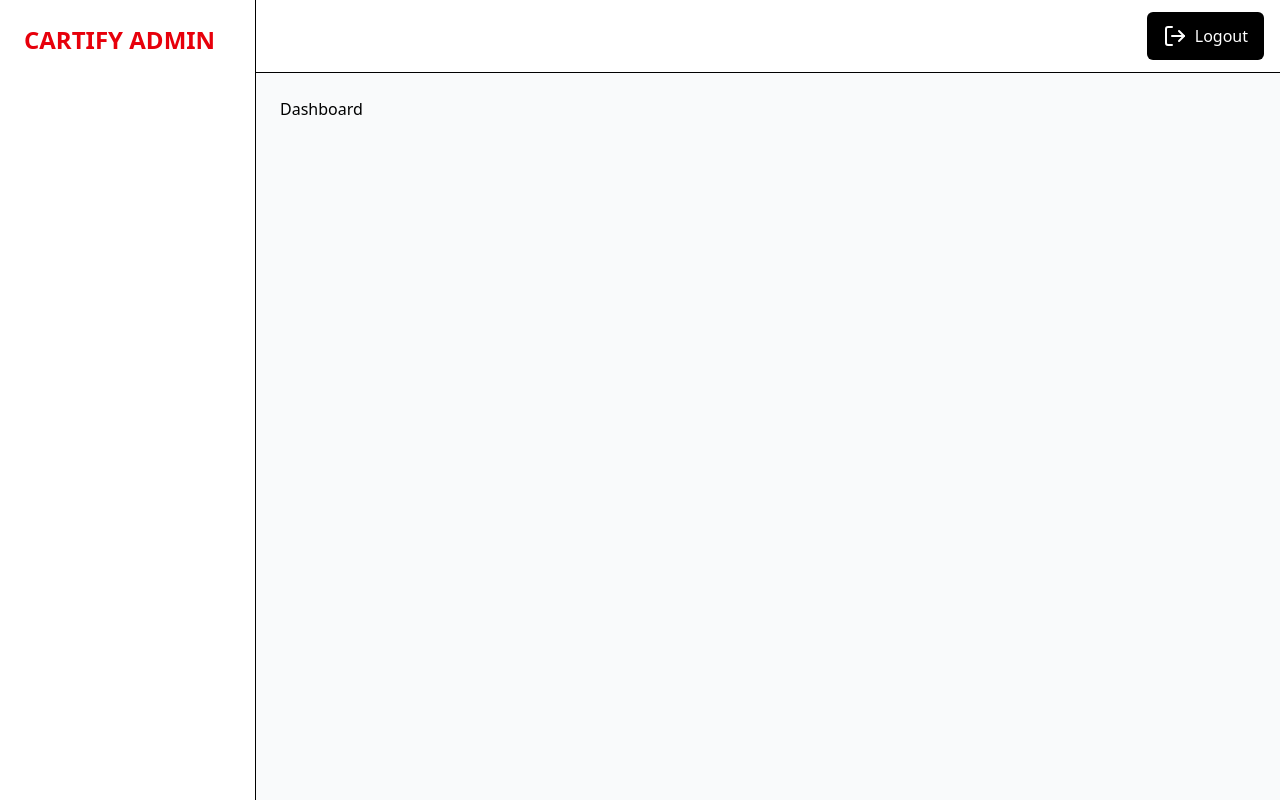
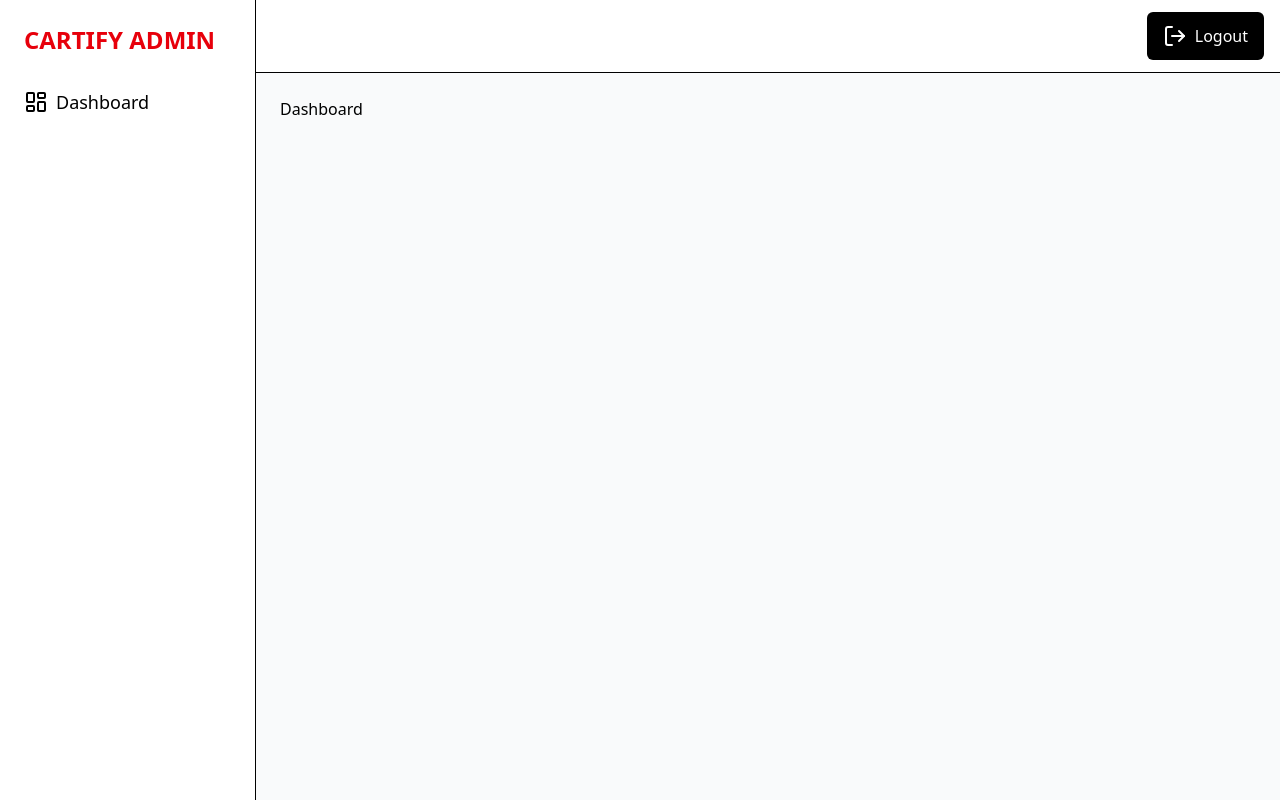
Before and after one commit to Yassin-101/CARTIFY, a React (Vite) app in the folder frontend/: page /admin in a window 1280 px wide. Built offline with nearby package versions, Linux system fonts and the light colour scheme.

Commit message:
admin sidebar

```diff
--- a/frontend/package.json
+++ b/frontend/package.json
@@ -12,6 +12,7 @@
   "dependencies": {
     "@tailwindcss/vite": "^4.1.12",
     "axios": "^1.11.0",
+    "dom": "^0.0.3",
     "filepond": "^4.32.8",
     "filepond-plugin-image-preview": "^4.6.12",
     "lucide": "^0.542.0",
@@ -22,6 +23,7 @@
     "react-filepond": "^7.1.3",
     "react-router-dom": "^7.8.2",
     "recharts": "^3.1.2",
+    "router": "^2.2.0",
     "tailwindcss": "^4.1.12"
   },
   "devDependencies": {
--- a/frontend/src/Component/AdminSidebar.jsx
+++ b/frontend/src/Component/AdminSidebar.jsx
@@ -1,9 +1,21 @@
 import React from 'react'
+import { NavLink } from 'react-router-dom'
+import {LayoutDashboard} from 'lucide-react'
 
 const AdminSidebar = () => {
   return (
     <div className='w-64 bg-white border-r p-6 flex flex-col'>
       <h2 className='text-2xl font-bold text-red-600 mb-8'>CARTIFY ADMIN</h2>
+      <span className=''>
+        <ul>
+          <NavLink>
+          <span className='flex gap-2 text-lg items-center'>
+          <LayoutDashboard />
+            Dashboard
+            </span>
+          </NavLink>
+        </ul>
+      </span>
     </div>
   )
 }
```
Also changed, not shown: 1 other file (tests, documents, lock files or other folders).
